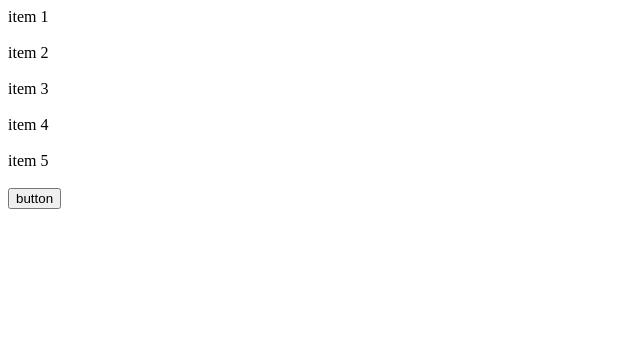
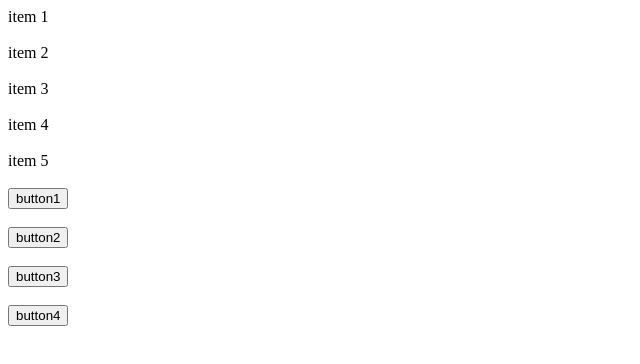
Before and after one commit to NickyLiu91/jQuery-basics, a plain HTML site: page index.html in a window 1280 px wide. Shown: the whole page, without its empty margins (0-640 px from the left). Drawn offline with nearby package versions, Linux system fonts and the light colour scheme.

Commit message:
added more buttons and added select by type and id function

```diff
--- a/index.html
+++ b/index.html
@@ -19,6 +19,15 @@
     <p1 id="item5">item 5</p1>
     <br />
     <br />
-    <button id="button">button</button>
+    <button id="button1">button1</button>
+    <br />
+    <br />
+    <button id="button2">button2</button>
+    <br />
+    <br />
+    <button id="button3">button3</button>
+    <br />
+    <br />
+    <button id="button4">button4</button>
   </body>
 </html>
--- a/script.js
+++ b/script.js
@@ -1,4 +1,8 @@
 $(document).ready(() => {
   $("button").click(() => {console.log("hi")})
 
+  $("#button2").click(function(){
+    $("P").hide()
+  })
+
 })
```
